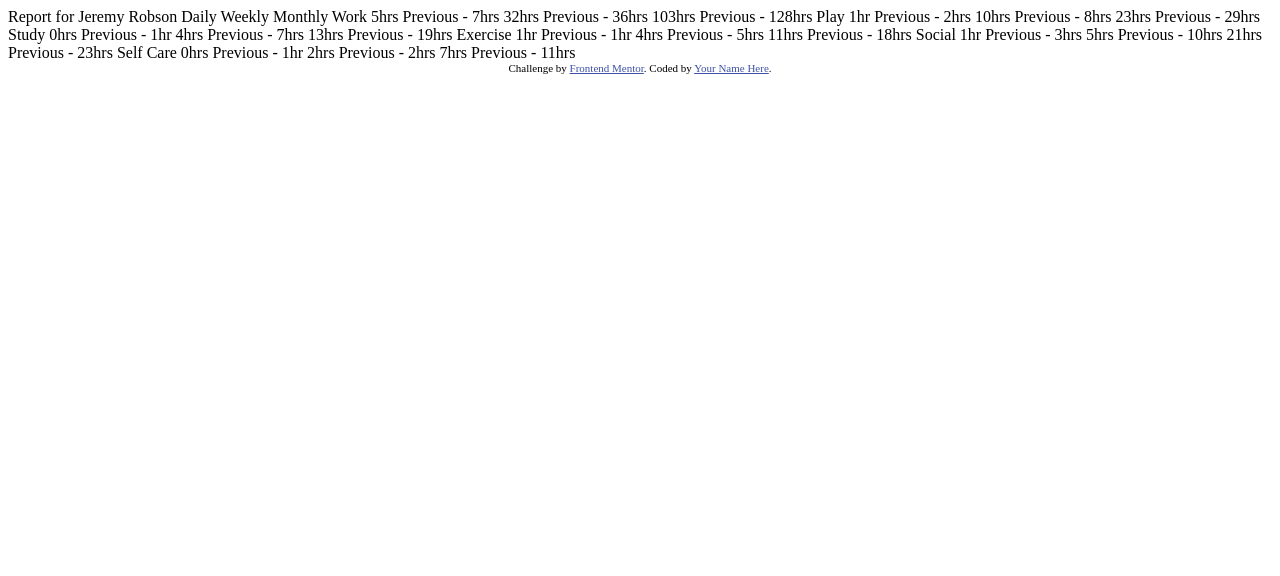
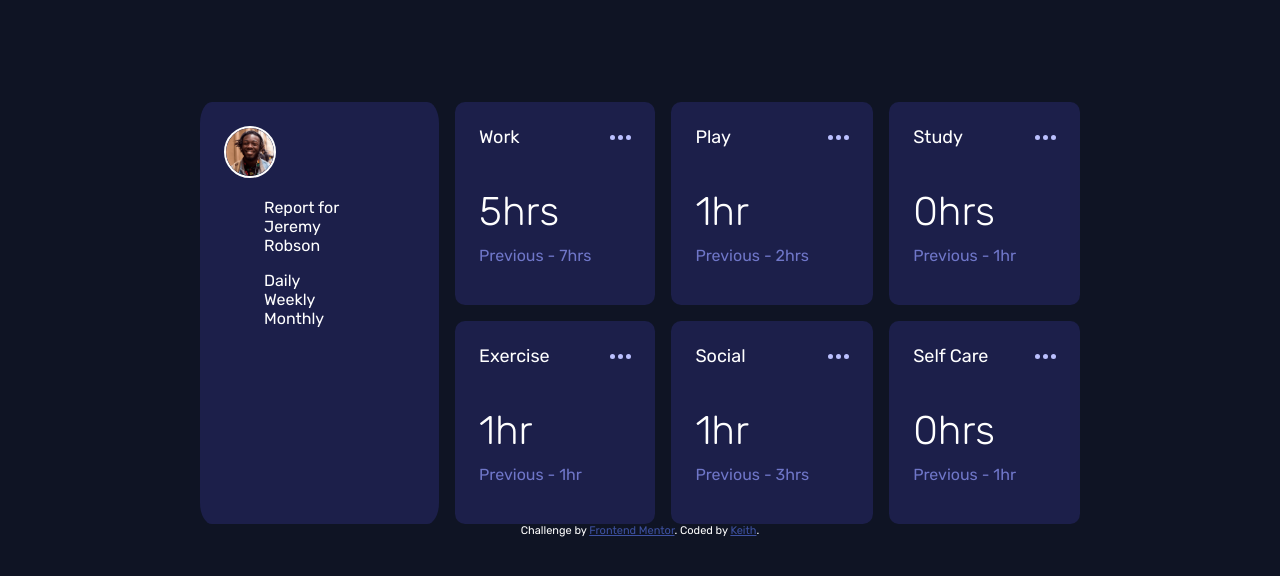
Before and after one commit to KeithLion/time-tracking-dashboard-main, a plain HTML site: page time-tracking-dashboard-main/index.html in a window 1280 px wide. Drawn offline with Linux system fonts and the light colour scheme.

Commit message:
added css grid, styled each block, commented out the not in use times, added background colors, added hover over boxes

```diff
--- a/time-tracking-dashboard-main/index.html
+++ b/time-tracking-dashboard-main/index.html
@@ -12,102 +12,160 @@
       href="./images/favicon-32x32.png"
     />
 
+    <link
+      href="https://fonts.googleapis.com/css2?family=Rubik:wght@300;400;500&display=swap"
+      rel="stylesheet"
+    />
+    <link rel="stylesheet" href="style.css" />
+
     <title>Frontend Mentor | Time tracking dashboard</title>
-
-    <style>
-      .attribution {
-        font-size: 11px;
-        text-align: center;
-      }
-      .attribution a {
-        color: hsl(228, 45%, 44%);
-      }
-    </style>
   </head>
   <body>
-    Report for Jeremy Robson Daily Weekly Monthly Work 5hrs
+    <main>
+      <article class="span-2">
+        <img
+          src="images/image-jeremy.png"
+          alt="profile picture of a man smiling"
+          class="profile"
+        />
+        <blockquote>
+          Report for
+          <div class="jeremy">Jeremy Robson</div>
+        </blockquote>
+        <ul>
+          <li>Daily</li>
+          <li>Weekly</li>
+          <li>Monthly</li>
+        </ul>
+      </article>
+
+      <article>
+        <div class="space-between">
+          Work
+          <img src="images/icon-ellipsis.svg" alt="three dots" class="hover" />
+        </div>
+        <blockquote class="current-time">5hrs</blockquote>
         <!-- daily -->
-    Previous - 7hrs
+        <blockquote class="previous-time">Previous - 7hrs</blockquote>
         <!-- daily -->
-    32hrs
+        <!-- 32hrs -->
         <!-- weekly -->
-    Previous - 36hrs
+        <!-- Previous - 36hrs -->
         <!-- weekly -->
-    103hrs
+        <!-- 103hrs -->
         <!-- monthly -->
-    Previous - 128hrs
+        <!-- Previous - 128hrs -->
         <!-- monthly -->
+      </article>
 
-    Play 1hr
+      <article>
+        <div class="space-between">
+          Play
+          <img src="images/icon-ellipsis.svg" alt="" />
+        </div>
+        <blockquote class="current-time">1hr</blockquote>
         <!-- daily -->
-    Previous - 2hrs
+        <blockquote class="previous-time">Previous - 2hrs</blockquote>
         <!-- daily -->
-    10hrs
+        <!-- 10hrs -->
         <!-- weekly -->
-    Previous - 8hrs
+        <!-- Previous - 8hrs -->
         <!-- weekly -->
-    23hrs
+        <!-- 23hrs -->
         <!-- monthly -->
-    Previous - 29hrs
+        <!-- Previous - 29hrs -->
         <!-- monthly -->
+      </article>
 
-    Study 0hrs
+      <article>
+        <div class="space-between">
+          Study
+          <img src="images/icon-ellipsis.svg" alt="" />
+        </div>
+
+        <blockquote class="current-time">0hrs</blockquote>
+
         <!-- daily -->
-    Previous - 1hr
+        <blockquote class="previous-time">Previous - 1hr</blockquote>
         <!-- daily -->
-    4hrs
+        <!-- 4hrs -->
         <!-- weekly -->
-    Previous - 7hrs
+        <!-- Previous - 7hrs -->
         <!-- weekly -->
-    13hrs
+        <!-- 13hrs -->
         <!-- monthly -->
-    Previous - 19hrs
+        <!-- Previous - 19hrs -->
         <!-- monthly -->
+      </article>
 
-    Exercise 1hr
+      <article>
+        <div class="space-between">
+          Exercise
+          <img src="images/icon-ellipsis.svg" alt="" />
+        </div>
+        <blockquote class="current-time">1hr</blockquote>
         <!-- daily -->
-    Previous - 1hr
+        <blockquote class="previous-time">Previous - 1hr</blockquote>
         <!-- daily -->
-    4hrs
+        <!-- 4hrs -->
         <!-- weekly -->
-    Previous - 5hrs
+        <!-- Previous - 5hrs -->
         <!-- weekly -->
-    11hrs
+        <!-- 11hrs -->
         <!-- monthly -->
-    Previous - 18hrs
+        <!-- Previous - 18hrs -->
         <!-- monthly -->
+      </article>
 
-    Social 1hr
+      <article>
+        <div class="space-between">
+          Social
+          <img src="images/icon-ellipsis.svg" alt="" />
+        </div>
+
+        <blockquote class="current-time">1hr</blockquote>
         <!-- daily -->
-    Previous - 3hrs
+        <blockquote class="previous-time">Previous - 3hrs</blockquote>
         <!-- daily -->
-    5hrs
+        <!-- 5hrs -->
         <!-- weekly -->
-    Previous - 10hrs
+        <!-- Previous - 10hrs -->
         <!-- weekly -->
-    21hrs
+        <!-- 21hrs -->
         <!-- monthly -->
-    Previous - 23hrs
+        <!-- Previous - 23hrs -->
         <!-- monthly -->
+      </article>
 
-    Self Care 0hrs
+      <article>
+        <div class="space-between">
+          Self Care
+          <img src="images/icon-ellipsis.svg" alt="" />
+        </div>
+
+        <blockquote class="current-time">0hrs</blockquote>
         <!-- daily -->
-    Previous - 1hr
+        <blockquote class="previous-time">Previous - 1hr</blockquote>
         <!-- daily -->
-    2hrs
+        <!-- 2hrs -->
         <!-- weekly -->
-    Previous - 2hrs
+        <!-- Previous - 2hrs -->
         <!-- weekly -->
-    7hrs
+        <!-- 7hrs -->
         <!-- monthly -->
-    Previous - 11hrs
+        <!-- Previous - 11hrs -->
         <!-- monthly -->
+      </article>
+    </main>
 
+    <footer>
       <div class="attribution">
         Challenge by
         <a href="https://www.frontendmentor.io?ref=challenge" target="_blank"
           >Frontend Mentor</a
-      >. Coded by <a href="#">Your Name Here</a>.
+        >. Coded by
+        <a href="https://github.com/KeithLion" target="_blank">Keith</a>.
       </div>
+    </footer>
   </body>
 </html>
--- /dev/null
+++ b/time-tracking-dashboard-main/style.css
@@ -0,0 +1,111 @@
+      .attribution {
+          font-size: 11px;
+          text-align: center;
+          color: white;
+      }
+
+      .attribution a {
+          color: hsl(228, 45%, 44%);
+      }
+      body{
+font-family: 'Rubik', sans-serif;
+background-color: hsl(226, 43%, 10%);
+margin-top:8%;
+      }
+
+.span-2{
+grid-row: span 2;
+}
+
+      main{
+        display: grid;
+        gap: 1rem;
+        grid-template-areas:
+        'report'
+        'work'
+        'play'
+        'study'
+        'exercise'
+        'social'
+        'self-care';
+        max-width: 55rem;
+        max-height: 50rem;
+        color: white;
+        margin: auto;
+      }
+
+      main:nth-child(1){
+        grid-area: report;
+      }
+        main:nth-child(2) {
+        grid-area: work;
+        }
+        main:nth-child(3) {
+            grid-area: play;
+        }
+        main:nth-child(4) {
+            grid-area: study;
+        }
+        main:nth-child(5) {
+            grid-area: exercise;
+        }
+        main:nth-child(6) {
+            grid-area: social;
+        }
+        main:nth-child(7) {
+            grid-area: self-care;
+        }
+
+      @media (min-width: 400px){
+        main{
+            grid-template-areas:
+            'report work play study'
+            'report exercise social self-care'
+        }
+      }
+
+      article{
+        border-radius: 5%;
+        background-color: hsl(235, 46%, 20%);
+        padding: 1.5rem;
+      }
+      article:hover{
+        background-color: hsl(236, 100%, 87%, 30%);
+        cursor: pointer;
+      }
+
+      ul{
+        list-style-type: none;
+      }
+      .profile{
+        max-width: 3rem;
+        border-radius: 100%;
+        border: 2px solid white;
+      }
+
+      .space-between{
+        display: flex;
+        justify-content: space-between;
+        align-items: center;
+        font-size: 18px;
+      }
+      .current-time{
+        margin-left: 0;
+        margin-bottom: -5px;
+        font-size: 40px;
+        font-weight: 300;
+      }
+      .previous-time{
+        color: hsl(235, 45%, 61%);
+        margin-left: 0;
+      }
+      .hover:hover{
+        cursor: pointer;
+      }
+
+    footer {
+        position: static;
+        width: 100%;
+        text-align: center;
+        left: 0;
+    }
```
Lines whose indentation alone changed are shown as unchanged.
